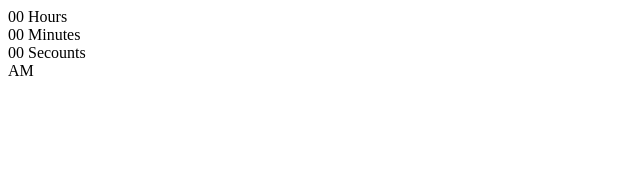
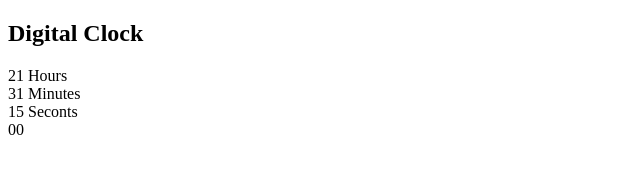
Before and after one commit to aklema094/Digital-Clock, a plain HTML site: page index.html in a window 1280 px wide. Shown: the whole page, without its empty margins (0-640 px from the left). Drawn offline with Linux system fonts and the light colour scheme.

Commit message:
backend added

```diff
--- a/app.js
+++ b/app.js
@@ -0,0 +1,17 @@
+let hourel = document.querySelector("#hours");
+let minutel = document.querySelector("#minutes");
+let secel = document.querySelector("#seconts");
+
+function getTime(){
+let currentTime = new Date();
+
+let hour = currentTime.getHours();
+let min = currentTime.getMinutes();
+let sec = currentTime.getSeconds();
+
+hourel.innerText = hour.toString().padStart(2,"0");
+minutel.innerText = min.toString().padStart(2,"0");
+secel.innerText = sec.toString().padStart(2,"0");
+}
+
+setInterval(getTime,1000);
--- a/index.html
+++ b/index.html
@@ -8,6 +8,7 @@
 </head>
 <body>
     <div class="container">
+        <h2>Digital Clock</h2>
         <div>
             <span id="hours">00</span>
             <span class="text">Hours</span>
@@ -18,10 +19,10 @@
         </div>
         <div>
             <span id="seconts">00</span>
-            <span class="text">Secounts</span>
+            <span class="text">Seconts</span>
         </div>
         <div>
-            <span id="ampm">AM</span>
+            <span id="ampm">00</span>
         </div>
     </div>
 
--- a/style.css
+++ b/style.css
@@ -0,0 +1,5 @@
+body{
+
+
+
+}
```
